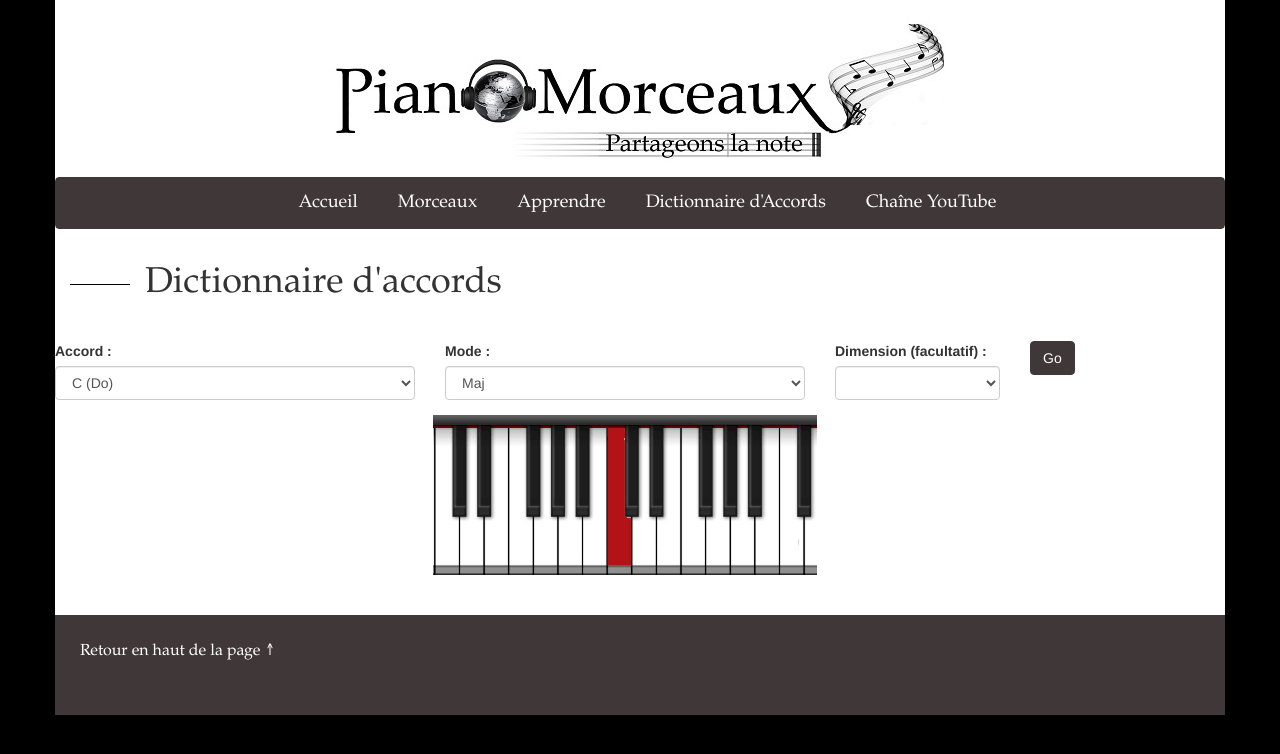
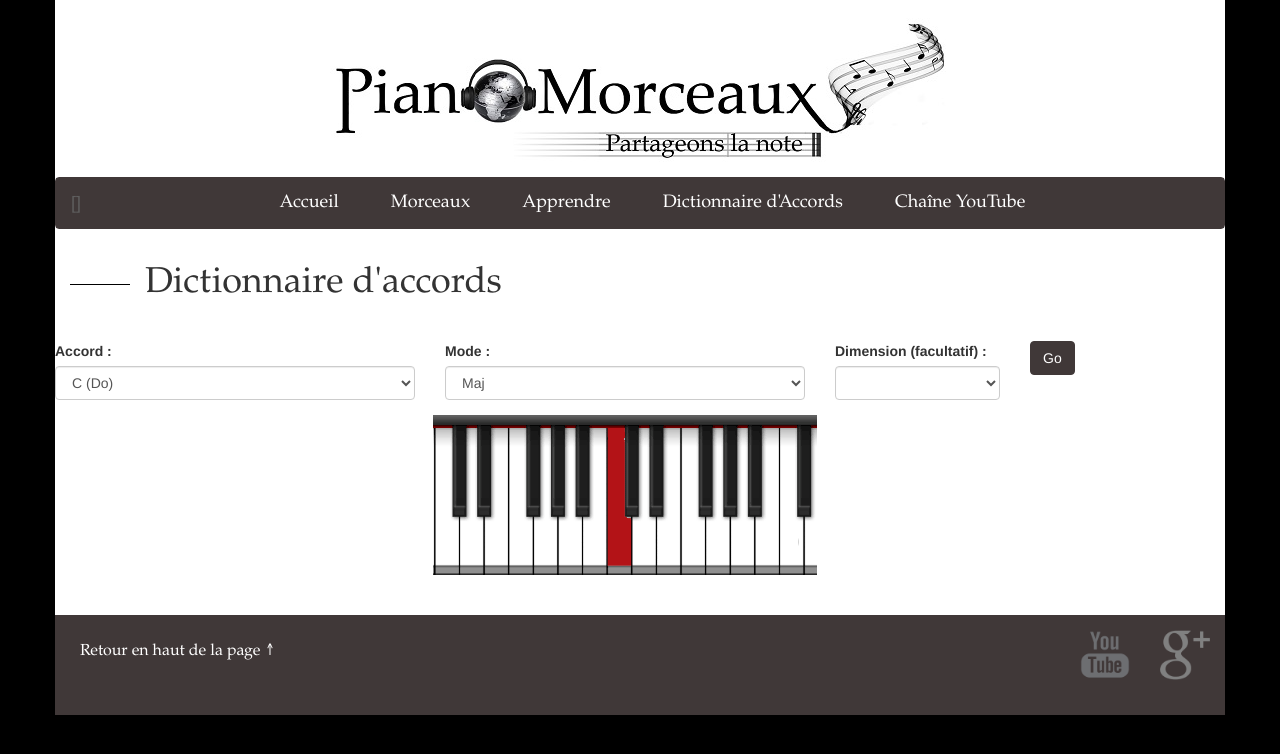
Before and after one commit to julienz5/pianomorceaux, a plain HTML site: page dico.html in a window 1280 px wide. Both pictures are taken after a click on the link 71 px from the left and 203 px from the top of the page. Drawn offline with nearby package versions, Linux system fonts and the light colour scheme.

Commit message:
footer + hover nav

```diff
--- a/dico.html
+++ b/dico.html
@@ -33,7 +33,7 @@
                 </div>
 
 
-<nav class="navbar navbar-default"> <!-- ....................................NAVBAR RESPONSIVE BOOTSTRAP........................................ -->
+<nav class="navbar navbar-default cl-effect-1"> <!-- ....................................NAVBAR RESPONSIVE BOOTSTRAP........................................ -->
 
         <!-- Brand and toggle get grouped for better mobile display -->
     <div class="navbar-header">
@@ -135,6 +135,8 @@
             <footer class="footer">
 
         <a class="scrollTo" href="#body"> <p>Retour en haut de la page &uarr;</p> </a>
+        <img class="img-responsive" src="img/googlefooter.png">
+        <img class="img-responsive" src="img/youtubefooter.png">
 
     </footer>
 
--- a/pianomorceaux.css
+++ b/pianomorceaux.css
@@ -53,8 +53,6 @@ p{
     }
 }
 
-
-
 #bs-example-navbar-collapse-1{
 	background-color: #403838;
 	border-radius: 0px;
@@ -68,10 +66,44 @@ p{
 
 }
 
+
 #bs-example-navbar-collapse-1 a:hover{
-color: white;
-	text-shadow: 0 0 10px rgba(255,255,255,1) , 0 0 20px rgba(255,255,255,1) ,
-	 0 0 30px rgba(255,255,255,1) , 0 0 40px #ffffff , 0 0 70px #ffffff , 0 0 80px #ffffff , 0 0 100px #ffffff ;
+	color: #c6c7c8;
+
+}
+
+.cl-effect-1 a::before,
+.cl-effect-1 a::after {
+	display: inline-block;
+	opacity: 0;
+	-webkit-transition: -webkit-transform 0.3s, opacity 0.2s;
+	-moz-transition: -moz-transform 0.3s, opacity 0.2s;
+	transition: transform 0.3s, opacity 0.2s;
+}
+
+.cl-effect-1 a::before {
+
+	content: '[';
+	-webkit-transform: translateX(20px);
+	-moz-transform: translateX(20px);
+	transform: translateX(20px);
+}
+
+.cl-effect-1 a::after {
+
+	content: ']';
+	-webkit-transform: translateX(-20px);
+	-moz-transform: translateX(-20px);
+	transform: translateX(-20px);
+}
+
+.cl-effect-1 a:hover::before,
+.cl-effect-1 a:hover::after,
+.cl-effect-1 a:focus::before,
+.cl-effect-1 a:focus::after {
+	opacity: 1;
+	-webkit-transform: translateX(0px);
+	-moz-transform: translateX(0px);
 }
 
 
@@ -261,6 +293,33 @@ footer p{
 	display: inline-block;
 }
 
+@media (min-width: 768px){
+	footer img{
+		width: 50px;
+		margin: 15px;
+	}
+}
+
+@media (max-width: 767px){
+	footer img{
+		width: 30px;
+		margin: 10px;
+		margin-top: 15px;
+	}
+}
+
+@media (max-width: 570px){
+	footer img{
+		width: 16px;
+		margin: 10px;
+		margin-top: 15px;
+	}
+}
+
+
+footer img{
+	float: right;
+}
 
 /* ..........................................BOOSTRAP OVERWRITE................................ */
 
```
Also changed, not shown: apprendre.html (+3 -1 lines), index.html (+3 -1 lines), morceaux.html (+3 -1 lines), img/googlefooter.png (added), img/youtubefooter.png (added).
